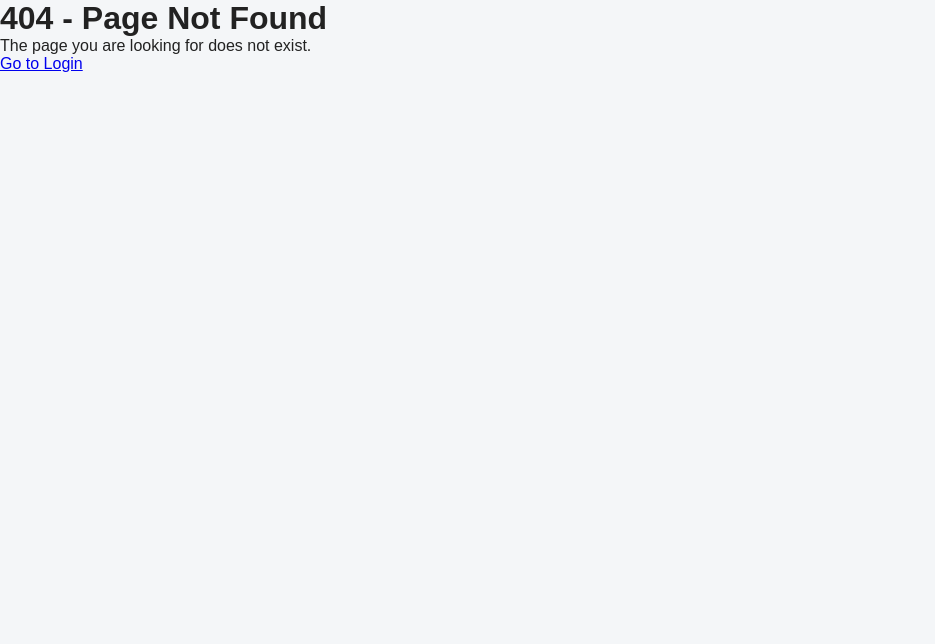
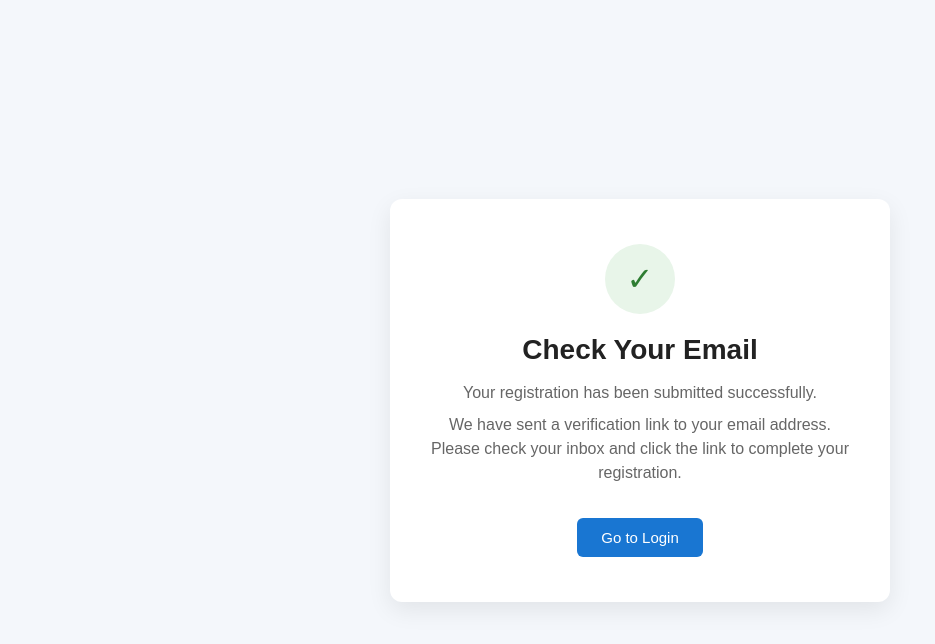
Before and after one commit to AbhiramHN/LMS_React, a React (Vite) app: page /registration-pending in a window 1280 px wide. Before the commit this address had no page. Shown: the top 644 px of the page, without its empty margins (0-935 px from the left). Built offline with nearby package versions, Linux system fonts and the light colour scheme.

Commit message:
Added the email field for registration and created the email verification functionality

```diff
--- a/src/App.jsx
+++ b/src/App.jsx
@@ -7,6 +7,8 @@ import LeaveHistory from "./pages/LeaveHistory";
 import ApproveLeave from "./pages/ApproveLeave";
 import RevokeLeave from "./pages/RevokeLeave";
 import NotFound from "./pages/NotFound";
+import VerifyEmail from "./pages/VerifyEmail";
+import RegistrationPending from "./pages/RegistrationPending";
 import ProtectedRoute from "./components/ProtectedRoute";
 
 function App() {
@@ -15,6 +17,8 @@ function App() {
             <Routes>
                 <Route path="/" element={<Login />} />
                 <Route path="/register" element={<Register />} />
+                <Route path="/registration-pending" element={<RegistrationPending />} />
+                <Route path="/verify-email" element={<VerifyEmail />} />
 
                 <Route path="/dashboard"
                     element={
--- /dev/null
+++ b/src/css/RegistrationPending.css
@@ -0,0 +1,59 @@
+.registration-pending-container {
+    min-height: 100vh;
+    display: flex;
+    justify-content: center;
+    align-items: center;
+    background: #f4f7fb;
+    padding: 20px;
+}
+
+.registration-pending-card {
+    width: 100%;
+    max-width: 500px;
+    padding: 45px 40px;
+    background: white;
+    border-radius: 12px;
+    text-align: center;
+    box-shadow: 0 8px 25px rgba(0, 0, 0, 0.08);
+}
+
+.registration-pending-icon {
+    width: 70px;
+    height: 70px;
+    margin: 0 auto 20px;
+    border-radius: 50%;
+    background: #e8f5e9;
+    color: #2e7d32;
+    display: flex;
+    align-items: center;
+    justify-content: center;
+    font-size: 32px;
+}
+
+.registration-pending-card h1 {
+    margin-bottom: 15px;
+    font-size: 28px;
+    color: #222;
+}
+
+.registration-pending-card p {
+    margin: 8px 0;
+    color: #666;
+    font-size: 16px;
+    line-height: 1.5;
+}
+
+.registration-pending-button {
+    margin-top: 25px;
+    padding: 11px 24px;
+    border: none;
+    border-radius: 6px;
+    background: #1976d2;
+    color: white;
+    font-size: 15px;
+    cursor: pointer;
+}
+
+.registration-pending-button:hover {
+    background: #1565c0;
+}
--- a/src/pages/Register.jsx
+++ b/src/pages/Register.jsx
@@ -3,6 +3,7 @@ import { registerEmployee } from "../services/employeeService";
 import {
     validateName,
     validateAge,
+    validateEmail,
     validateDesignation,
     validateGender,
     validatePassword
@@ -19,12 +20,14 @@ function Register() {
     const [age, setAge] = useState("");
     const [gender, setGender] = useState("");
     const [password, setPassword] = useState("");
+    const [email, setEmail] = useState("");
 
     const [nameError, setNameError] = useState("");
     const [ageError, setAgeError] = useState("");
     const [designationError, setDesignationError] = useState("");
     const [genderError, setGenderError] = useState("");
     const [passwordError, setPasswordError] = useState("");
+    const [emailError, setEmailError] = useState("");
 
     const [toast, setToast] = useState({
         message: "",
@@ -36,6 +39,13 @@ function Register() {
 
         setName(value);
         setNameError(validateName(value));
+    };
+
+    const handleEmailChange = (event) => {
+        const value = event.target.value;
+
+        setEmail(value);
+        setEmailError(validateEmail(value));
     };
 
     const handleAgeChange = (event) => {
@@ -74,12 +84,14 @@ function Register() {
         event.preventDefault();
 
         const nameValidation = validateName(name);
+        const emailValidation = validateEmail(email);
         const ageValidation = validateAge(age);
         const designationValidation = validateDesignation(designation);
         const genderValidation = validateGender(gender);
         const passwordValidation = validatePassword(password);
 
         setNameError(nameValidation);
+        setEmailError(emailValidation);
         setAgeError(ageValidation);
         setDesignationError(designationValidation);
         setGenderError(genderValidation);
@@ -87,6 +99,7 @@ function Register() {
 
         if (
             nameValidation ||
+            emailValidation ||
             ageValidation ||
             designationValidation ||
             genderValidation ||
@@ -97,6 +110,7 @@ function Register() {
 
         const employee = {
             name: name.trim(),
+            email: email.trim(),
             designation,
             age: parseInt(age, 10),
             gender,
@@ -107,20 +121,19 @@ function Register() {
         try {
             await registerEmployee(employee);
 
-            setToast({
-                message: "Registration successful!",
-                type: "success"
-            });
+            setTimeout(() => {
+                navigate("/registration-pending");
+            }, 10);
 
-            setTimeout(() => {
-                navigate("/");
-            }, 500);
+            // setTimeout(() => {
+            //     navigate("/");
+            // }, 500);
 
         } catch (error) {
             console.error(error);
 
             setToast({
-                message: "Unable to connect to the server.",
+                message: error.message || "Registration failed.",
                 type: "error"
             });
         }
@@ -155,6 +168,22 @@ function Register() {
                         {nameError && (
                             <span className="error-message">
                                 {nameError}
+                            </span>
+                        )}
+
+                        <label htmlFor="email">
+                            Email
+                        </label>
+                        <input
+                            type="email"
+                            id="email"
+                            placeholder="Enter your email"
+                            value={email}
+                            onChange={handleEmailChange}
+                        />
+                        {emailError && (
+                            <span className="error-message">
+                                {emailError}
                             </span>
                         )}
 
--- /dev/null
+++ b/src/pages/RegistrationPending.jsx
@@ -0,0 +1,40 @@
+import { useNavigate } from "react-router-dom";
+import "../css/RegistrationPending.css";
+
+function RegistrationPending() {
+
+    const navigate = useNavigate();
+
+    return (
+        <div className="registration-pending-container">
+            <div className="registration-pending-card">
+
+                <div className="registration-pending-icon">
+                    ✓
+                </div>
+
+                <h1>Check Your Email</h1>
+
+                <p>
+                    Your registration has been submitted successfully.
+                </p>
+
+                <p>
+                    We have sent a verification link to your email address.
+                    Please check your inbox and click the link to complete
+                    your registration.
+                </p>
+
+                <button
+                    className="registration-pending-button"
+                    onClick={() => navigate("/")}
+                >
+                    Go to Login
+                </button>
+
+            </div>
+        </div>
+    );
+}
+
+export default RegistrationPending;
--- /dev/null
+++ b/src/pages/VerifyEmail.jsx
@@ -0,0 +1,60 @@
+import { useSearchParams, useNavigate } from "react-router-dom";
+import { useEffect, useRef, useState } from "react";
+import { verifyEmail } from "../services/emailService";
+
+function VerifyEmail() {
+
+    const [searchParams] = useSearchParams();
+    const navigate = useNavigate();
+
+    const [message, setMessage] = useState("Verifying your email...");
+    const [success, setSuccess] = useState(false);
+
+    const verificationStarted = useRef(false);
+
+    useEffect(() => {
+        if (verificationStarted.current) {
+            return;
+        }
+
+        verificationStarted.current = true;
+
+        const token = searchParams.get("token");
+
+        if (!token) {
+            setMessage("Invalid verification link.");
+            return;
+        }
+
+        const verify = async () => {
+            try {
+                await verifyEmail(token);
+
+                setMessage("Email verified successfully. Your account has been created.");
+                setSuccess(true);
+
+                setTimeout(() => {
+                    navigate("/");
+                }, 20);
+            } catch (error) {
+                setMessage(error.message);
+            }
+        };
+
+        verify();
+    }, [searchParams]);
+
+    return (
+        <div>
+            <h1>{message}</h1>
+
+            {success && (
+                <button onClick={() => navigate("/")}>
+                    Go to Login
+                </button>
+            )}
+        </div>
+    );
+}
+
+export default VerifyEmail;
--- /dev/null
+++ b/src/services/emailService.js
@@ -0,0 +1,13 @@
+export async function verifyEmail(token) {
+    const response = await fetch(
+        `/api/v1/auth/verify-email?token=${encodeURIComponent(token)}`
+    );
+
+    const data = await response.text();
+
+    if (!response.ok) {
+        throw new Error(data || "Email verification failed.");
+    }
+
+    return data;
+}
--- a/src/validations/registerValidation.js
+++ b/src/validations/registerValidation.js
@@ -30,6 +30,18 @@ export const validateAge = (value) => {
     return "";
 };
 
+export const validateEmail = (value) => {
+    if (!value.trim()) {
+        return "Email is required";
+    }
+
+    if (!/^[^\s@]+@[^\s@]+\.[^\s@]+$/.test(value)) {
+        return "Enter a valid email address";
+    }
+
+    return "";
+};
+
 
 export const validateDesignation = (value) => {
     if (!value) {
```
